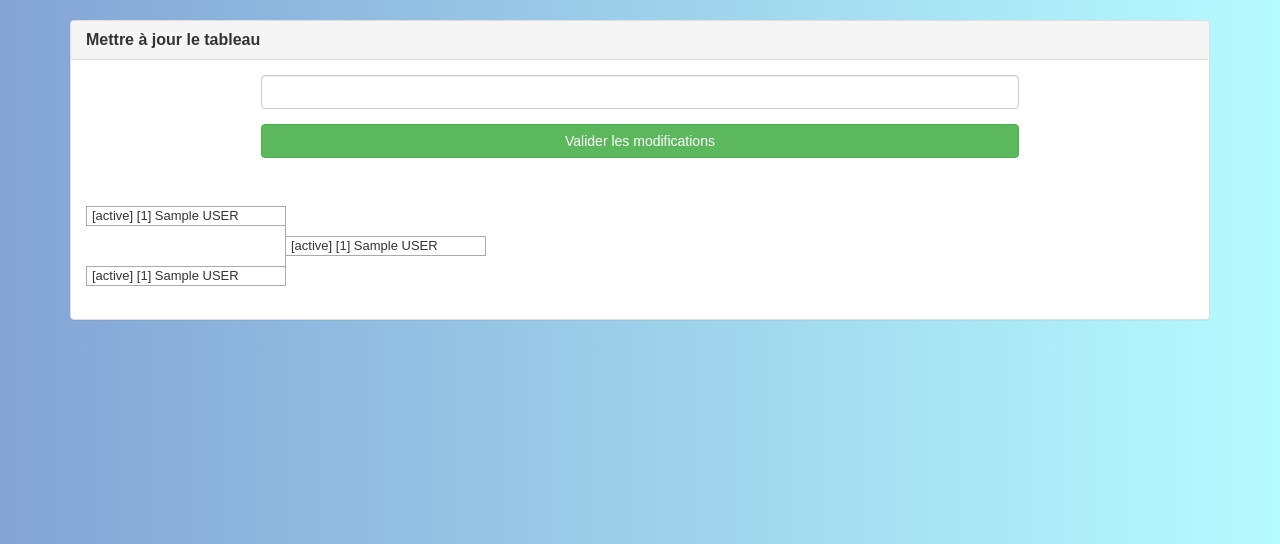
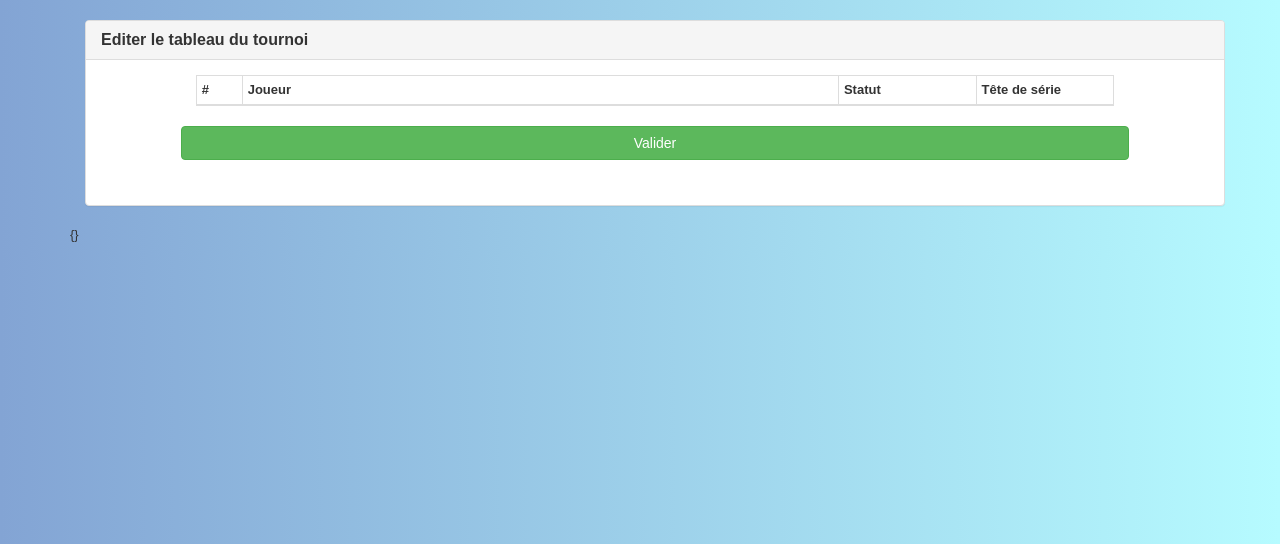
Before and after one commit to colingdc/jeudelorgue, a Flask app: template app/templates/tournament/edit_tournament_draw.html in a window 1280 px wide. Shown: the part 61-605 px from the top of the page. Run offline with Flask 2, Linux system fonts and the light colour scheme; tables that the repository leaves empty hold one stand-in row (values such as "Sample post"); the template is opened without the code that fills it: values that come from a table or form of the project are taken from there, most other values are stand-ins (such as "Sample title", 1, 10 or a date in 2020); lists and menus that the app fills with data are empty; parts of the project's set-up code (start-up, migrations or seed data) failed here and were passed over; some libraries are stand-ins or nearby versions.

Commit message:
As a manager I can add a qualifier to the draw and then replace it with a real player name

```diff
--- a/app/models.py
+++ b/app/models.py
@@ -272,9 +272,12 @@ class Player(db.Model):
     def get_full_name(self):
         return u"{} {}".format(self.first_name, self.last_name.upper())
 
+    def get_full_name_surname_first(self):
+        return u"{}, {}".format(self.last_name.upper(), self.first_name)
+
     @classmethod
     def get_all_players(cls):
-        return [(p.id, p.get_full_name()) for p in cls.query.order_by(cls.last_name, cls.first_name).all()]
+        return [(p.id, p.get_full_name_surname_first()) for p in cls.query.order_by(cls.last_name, cls.first_name).all()]
 
 
 class TournamentPlayer(db.Model):
@@ -307,7 +310,10 @@ class TournamentPlayer(db.Model):
             full_name += "[{}] ".format(self.status)
         if self.seed:
             full_name += "[{}] ".format(self.seed)
-        full_name += self.player.get_full_name()
+        if self.player:
+            full_name += self.player.get_full_name()
+        else:
+            full_name += u"Qualifié " + str(self.id)
         return full_name
 
 
--- a/app/templates/tournament/edit_tournament_draw.html
+++ b/app/templates/tournament/edit_tournament_draw.html
@@ -2,101 +2,81 @@
 
 {% block content %}
 
+<div class="container">
     <div class="panel panel-default">
 
         <div class="panel-heading">
-        <h3 class="panel-title"><strong>Mettre à jour le tableau</strong></h3>
+            <h3 class="panel-title"><strong>Editer le tableau du tournoi</strong></h3>
         </div>
-
-    <div class="panel-body">
-        <div class="row">
-            <div class="col-md-8 col-md-offset-2">
 
         <form action="{{ url_for('tournament.edit_tournament_draw', tournament_id=tournament.id) }}"
               class="form-horizontal" method="POST">
             {{ form.hidden_tag() }}
+
+            <div class="panel-body">
+                <div class="row">
+                    <div class="col-md-10 col-md-offset-1">
+
+                        <table class="table table-striped table-bordered table-condensed">
+                            <colgroup>
+                                <col span="1" style="width: 5%;">
+                                <col span="1" style="width: 65%;">
+                                <col span="1" style="width: 15%;">
+                                <col span="1" style="width: 15%;">
+                            </colgroup>
+                            <thead class="thead-default">
+                            <tr>
+                                <th>#</th>
+                                <th>Joueur</th>
+                                <th>Statut</th>
+                                <th>Tête de série</th>
+                            </tr>
+                            </thead>
+
+                            <tbody>
+                            {% for match in form.player %}
+                            <tr>
+                                <th scope="row">{{ 2 * loop.index - 1}}</th>
+                                <td class="form-group {% if match.player1_name.errors %} has-error {% endif %}">{{
+                                    match.player1_name(class="form-control") }}
+                                </td>
+                                <td class="form-group {% if match.player1_status.errors %} has-error {% endif %}">{{
+                                    match.player1_status(class="form-control") }}
+                                </td>
+                                <td class="form-group {% if match.player1_seed.errors %} has-error {% endif %}">{{
+                                    match.player1_seed(class="form-control") }}
+                                </td>
+
+                            </tr>
+                            <tr>
+                                <th scope="row">{{ 2 * loop.index }}</th>
+                                <td class="form-group {% if match.player2_name.errors %} has-error {% endif %}">{{
+                                    match.player2_name(class="form-control") }}
+                                </td>
+                                <td class="form-group {% if match.player2_status.errors %} has-error {% endif %}">{{
+                                    match.player2_status(class="form-control") }}
+                                </td>
+                                <td class="form-group {% if match.player2_seed.errors %} has-error {% endif %}">{{
+                                    match.player2_seed(class="form-control") }}
+                                </td>
+
+                            </tr>
+                            {% endfor %}
+                            </tbody>
+                        </table>
+
+
                         <div class="form-group">
-                        <div>
-                            {{form.forecast(class="form-control")}}
+                            <button class="btn btn-success" type="submit">Valider</button>
                         </div>
                     </div>
-                    <div class="form-group">
-                        <button class="btn btn-success" type="submit">Valider les modifications</button>
-                    </div>
-                </form>
 
                 </div>
             </div>
-
-        <main id="tournament">
-
-            {% for round in tournament.get_matches_by_round() %}
-                <div class="round">
-                    <div class="spacer">
-                        &nbsp;
-                    </div>
-
-                    {% for match in round["matches"] %}
-
-                        <div id="player-{{ match.position }}-0"
-                            class="game game-player match {% if round['first_round'] %}first-round{% endif %}"
-                            tournament_player_id="{{ match.tournament_player1_id }}"
-                            match_position_id="{{ match.position }}"
-                            match_id="{{ match.id }}"
-                            onclick="fill_next_round({{ match.position }}, 0)">
-                            {% if match.tournament_player1_id %}
-                                {{ match.tournament_player1.get_full_name() }}
-                            {% else %}
-                                &nbsp;
-                            {% endif %}
-                        </div>
-
-                        <div class="game game-spacer">
-                            &nbsp;
-                        </div>
-
-                        <div id="player-{{ match.position }}-1"
-                            class="game game-player match {% if round['first_round'] %}first-round{% endif %}"
-                            tournament_player_id="{{ match.tournament_player2_id }}"
-                            match_position_id="{{ match.position }}"
-                            match_id="{{ match.id }}"
-                            onclick="fill_next_round({{ match.position }}, 1)">
-                            {% if match.tournament_player2_id %}
-                                {{ match.tournament_player2.get_full_name() }}
-                            {% else %}
-                                &nbsp;
-                            {% endif %}
-                        </div>
-
-                        <div class="spacer">
-                            &nbsp;
-                        </div>
-
-                    {% endfor %}
-
-                </div>
-                {% endfor %}
-
-            <div class="round">
-
-                <div id="player-0-1"
-                    class="game game-player"
-                    tournament_player_id="{{ tournament.get_last_match().winner_id }}">
-                    {% if tournament.get_last_match().winner %}
-                        {{ tournament.get_last_match().winner.get_full_name() }}
-                    {% else %}
-                        &nbsp;
-                    {% endif %}
-                </div>
-            </div>
-        </main>
-
+        </form>
     </div>
 </div>
 
+{{ form.errors }}
+
 {% endblock %}
-
-
-{% block extrajs %}
-    <script src="{{ url_for('static', filename='js/draw.js') }}"></script>
-{% endblock %}
```
Also changed, not shown: app/templates/tournament/update_tournament_draw.html (added, +102 -0 lines), app/templates/tournament/view_tournament.html (+8 -2 lines), app/tournament/views.py (+69 -6 lines). Lines whose indentation alone changed are shown as unchanged.
